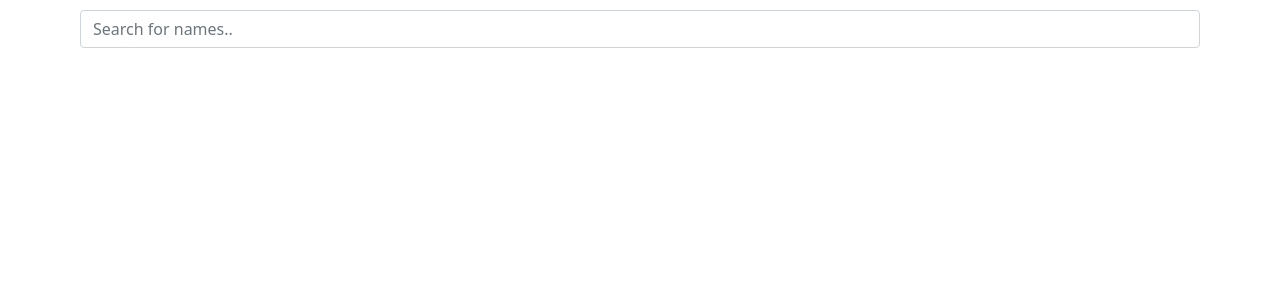
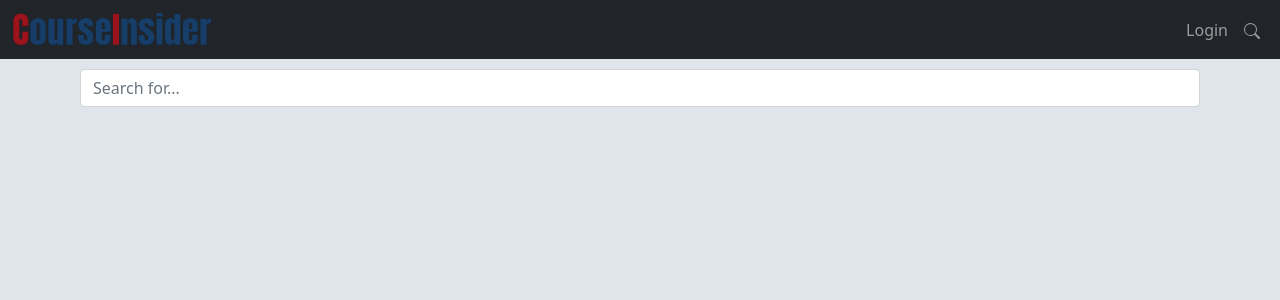
Before and after one commit to HubbbaBubbba/StackOps, a Node server app: page / in a window 1280 px wide. Shown: the top 300 px of the page. Run offline with Node 20, Linux system fonts and the light colour scheme; data that the repository does not hold is empty; some libraries are stand-ins or nearby versions.

Commit message:
updated header to be included

```diff
--- a/public/styles/index.css
+++ b/public/styles/index.css
@@ -5,6 +5,11 @@ body{
 .navbar-brand {
     font-family: 'Anton';
     font-size: 22px;
+}
+
+h1{
+  font-family: 'Anton';
+  text-decoration: underline;
 }
 
  .footer-dark{
--- a/public/styles/search.css
+++ b/public/styles/search.css
@@ -1,3 +1,7 @@
+body {
+  background: #e0e5ec;
+}
+
 .container {
     padding: 10px;
   }
--- /dev/null
+++ b/views/partials/header.ejs
@@ -0,0 +1,55 @@
+<head>
+  <link href='https://fonts.googleapis.com/css?family=Anton' rel='stylesheet'>
+
+</head>
+
+
+<nav class="navbar navbar-expand-sm bg-dark navbar-dark">
+  <div class="container-fluid" id="navbar-content">
+    <a class="navbar-brand" href="index" target="_blank">
+      <img
+        class="circular--square"
+        src="/images/text-logo.png"
+        alt="CourseInsider"
+        style="width: 200px"
+      />
+      </h5>
+    </a>
+
+    <button
+      class="navbar-toggler"
+      type="button"
+      data-bs-toggle="collapse"
+      data-bs-target="#collapsibleNavbar"
+    >
+      <span class="navbar-toggler-icon"></span>
+    </button>
+    <div
+      class="collapse navbar-collapse justify-content-end"
+      id="collapsibleNavbar"
+    >
+      <ul class="navbar-nav">
+        <li class="nav-item">
+          <a class="nav-link" href="login" target="_blank">Login</a>
+        </li>
+        <li class="nav-item">
+          <!-- <a class="nav-link" href="search" target ="_blank">Search Courses</a> -->
+          <a class="nav-link" href="search" target="_blank">
+            <svg
+              xmlns="http://www.w3.org/2000/svg"
+              width="16"
+              height="16"
+              fill="currentColor"
+              class="bi bi-search"
+              viewBox="0 0 16 16"
+            >
+              <path
+                d="M11.742 10.344a6.5 6.5 0 1 0-1.397 1.398h-.001c.03.04.062.078.098.115l3.85 3.85a1 1 0 0 0 1.415-1.414l-3.85-3.85a1.007 1.007 0 0 0-.115-.1zM12 6.5a5.5 5.5 0 1 1-11 0 5.5 5.5 0 0 1 11 0z"
+              />
+            </svg>
+          </a>
+        </li>
+      </ul>
+    </div>
+  </div>
+</nav>
--- a/views/search.ejs
+++ b/views/search.ejs
@@ -11,11 +11,15 @@
 </head>
 
 <body>
+  <!-- HEADER-->
+  <%- include('partials/header') %>
+
+
   <div class="container">
     <!-- search filter input row -->
     <div class="row">
       <div class="col-sm-12 mb-3">
-        <input type="text" id="myFilter" class="form-control" onkeyup="myFunction()" placeholder="Search for names.." />
+        <input type="text" id="myFilter" class="form-control" onkeyup="myFunction()" placeholder="Search for..." />
       </div>
     </div>
 
--- a/views/search2.ejs
+++ b/views/search2.ejs
@@ -8,11 +8,13 @@
 </head>
 
 <body>
+  <%- include('partials/header') %>
+
   <!-- content -->
    <!-- search filter input row -->
    <div class="row">
     <div class="col-sm-12 mb-3">
-      <input type="text" id="myFilter" class="form-control" onkeyup="myFunction()" placeholder="Search for names.." />
+      <input type="text" id="myFilter" class="form-control" onkeyup="myFunction()" placeholder="Search for.." />
     </div>
   </div>
 
```
Also changed, not shown: views/index.ejs (+2 -24 lines), public/images/book-logo.png (added), public/images/text-logo.png (added), views/partials/footer.ejs (added).
